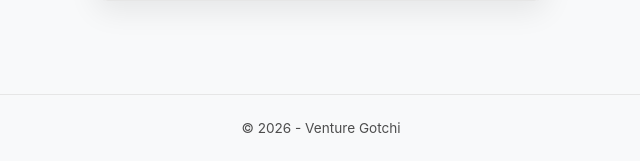
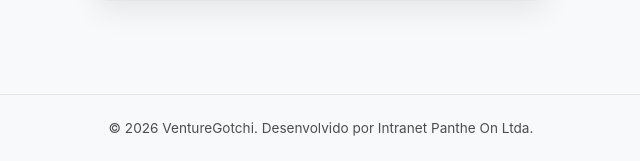
Before and after one commit to thiagopecli/venture_gotchi, a Django app: template templates/nova_partida.html in a window 1280 px wide. Shown: the part 639-800 px from the top of the page, without its empty margins (319-959 px from the left). Run offline with Django 5.2, Linux system fonts and the light colour scheme; the template is opened without the code that fills it, so the values that code supplies are empty.

Commit message:
fix: alterando visual do rodapé

```diff
--- a/templates/nova_partida.html
+++ b/templates/nova_partida.html
@@ -55,7 +55,7 @@
     </main>
 
     <footer class="footer-simple">
-        <p>© 2026 - Venture Gotchi</p>
+        <p>© 2026 VentureGotchi. Desenvolvido por Intranet Panthe On Ltda.</p>
     </footer>
 </body>
 </html>
```
